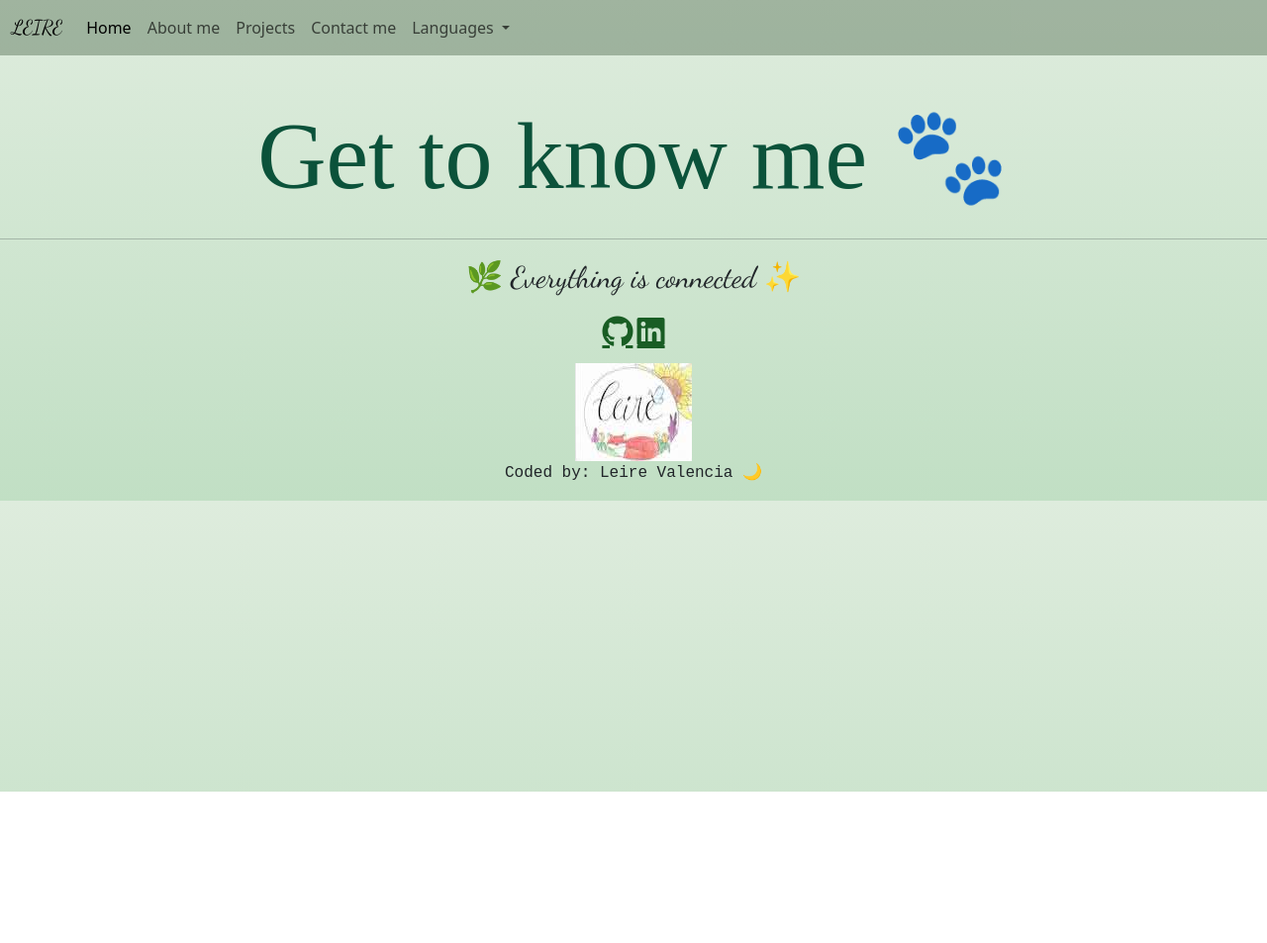
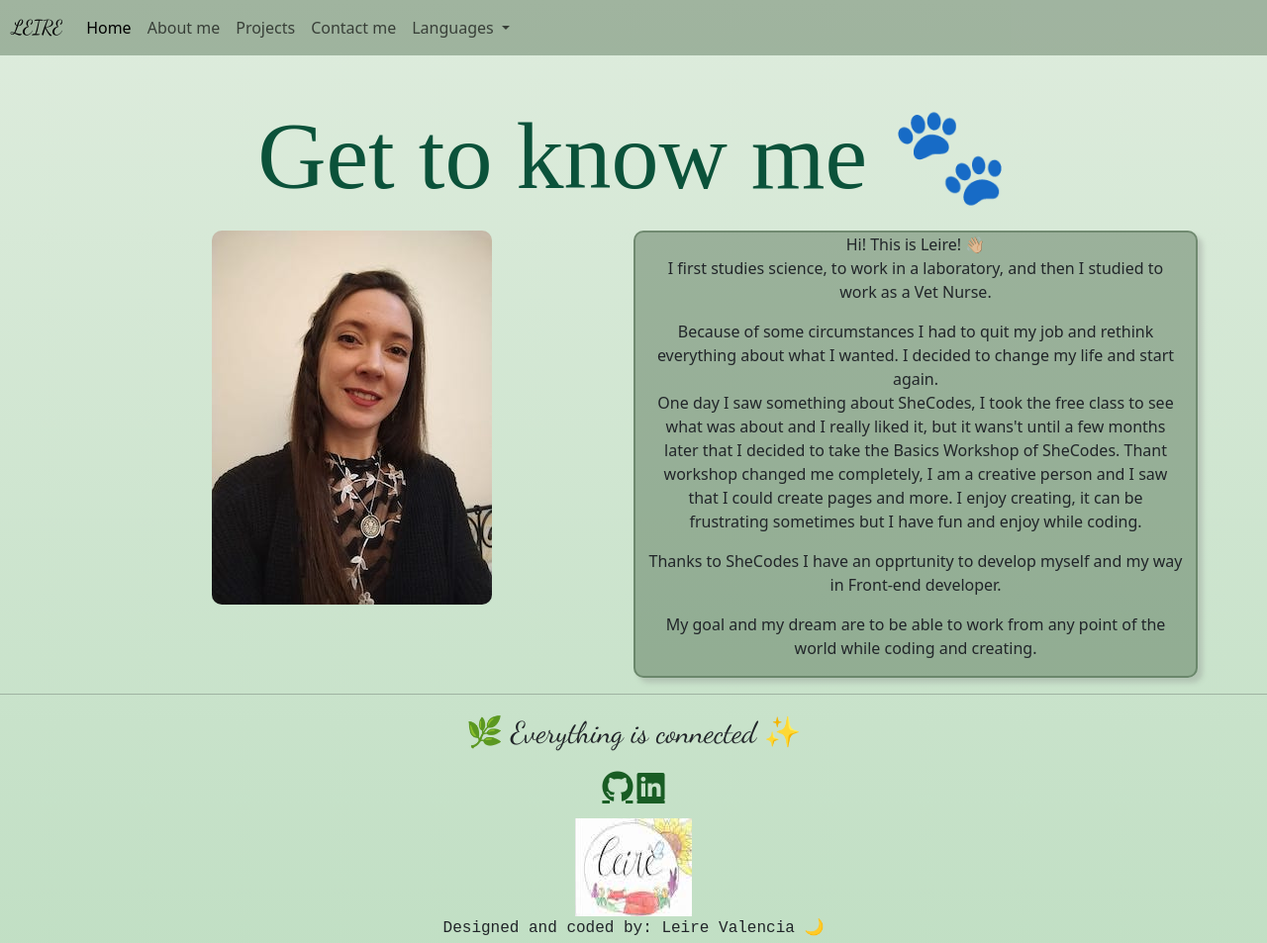
Before and after one commit to leirevalencia/portfolio, a plain HTML site: page about-me.html in a window 1280 px wide. Shown: the whole page at 99% size. Before the commit the page ends 800 px from the top, so only its background shows below. Drawn offline with nearby package versions, Linux system fonts and the light colour scheme; a web font is replaced by a local one.

Commit message:
about-me

```diff
--- a/about-me.html
+++ b/about-me.html
@@ -64,6 +64,33 @@
     <h1>
         Get to know me 🐾
     </h1>
+
+    <div class="container">
+      <div class="row">
+        <div class="col-md-6 d-none d-sm-none d-md-block">
+          <img src="images/picture.jpeg" class="photo-me">
+        </div>
+        <div class="col-md-6" id="know-me">
+          <p>
+            Hi! This is Leire! 👋🏼 <br />
+            I first studies science, to work in a laboratory, and then I studied to work as a Vet Nurse.
+          </p>
+
+          <p>
+            Because of some circumstances I had to quit my job and rethink everything about what I wanted. I decided to change my life and start again. <br />
+            One day I saw something about SheCodes, I took the free class to see what was about and I really liked it, but it wans't until a few months
+            later that I decided to take the Basics Workshop of SheCodes. Thant workshop changed me completely, I am a creative person and
+            I saw that I could create pages and more. I enjoy creating, it can be frustrating sometimes but I have fun and enjoy while coding.
+          </p>
+          <p>
+            Thanks to SheCodes I have an opprtunity to develop myself and my way in Front-end developer.
+          </p>
+          <p>
+            My goal and my dream are to be able to work from any point of the world while coding and creating.
+          </p>
+        </div>
+      </div>
+    </div>
     <hr>
 <footer>
     <p class="sentence">
@@ -75,7 +102,7 @@
     </div>
     <img src="images/logo.jpg" class="logo" alt="picture">
     <p class="coded">
-        Coded by: Leire Valencia 🌙
+        Designed and coded by: Leire Valencia 🌙
     </p>
 </footer>
 </body>
--- a/src/style.css
+++ b/src/style.css
@@ -85,3 +85,17 @@ footer {
 #project {
    padding: 40px 20px;
 }
+
+#know-me {
+    border: 2px solid rgba(19, 52, 19, 0.3);
+    border-radius: 10px;
+    text-align: center;
+    font-family: yanone kaffeesatz light 300;
+    background: rgba(19, 52, 19, 0.3);
+    box-shadow: 5px 5px 5px rgba(128, 128, 128, 0.3);
+}
+
+.photo-me {
+    border-radius: 10px 10px;
+    margin: 0 20px;
+}
```
Also changed, not shown: contact.html (+1 -1 lines), index.html (+1 -1 lines), projects.html (+1 -1 lines).
